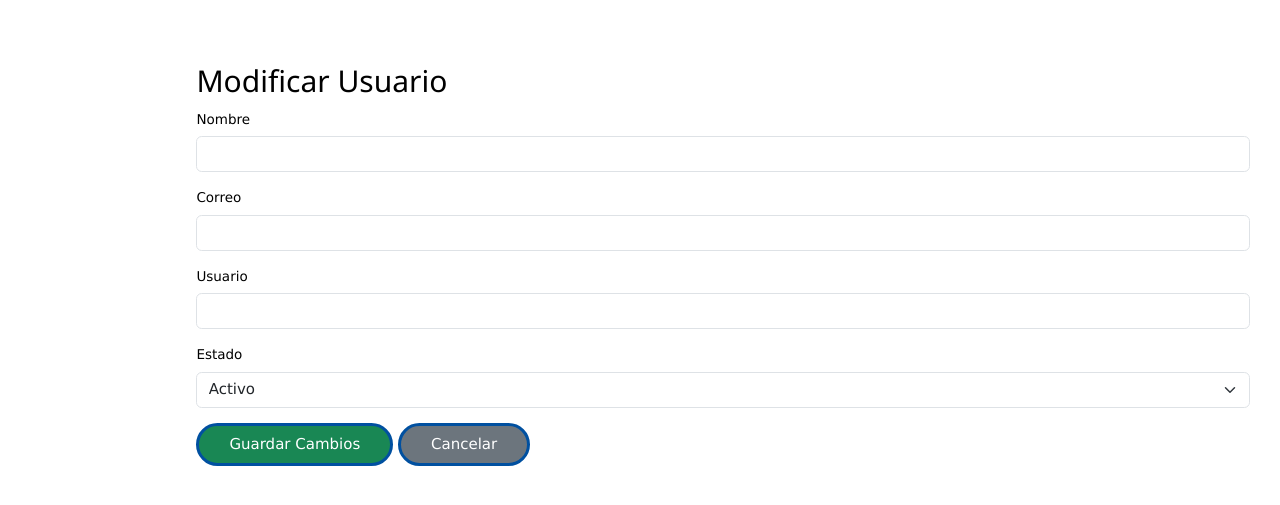
After one commit to Nacho-2010/Cliente-Servidor-Farmacia, a PHP site: page /Cliente-Servidor-Farmacia/Views/pages/actualizarUsuario.php in a window 1280 px wide. The commit adds this page. Shown: the top 505 px of the page. Run offline with PHP 8.4, Linux system fonts and the light colour scheme.

Commit message:
Implementación de modificación de usuarios

```diff
--- /dev/null
+++ b/Views/pages/actualizarUsuario.php
@@ -0,0 +1,56 @@
+<?php
+require_once $_SERVER["DOCUMENT_ROOT"] . "/Cliente-Servidor-Farmacia/Views/layout.php";
+?>
+
+<!DOCTYPE html>
+<html lang="es">
+<?php añadirCSS(); ?>
+
+<br>
+
+
+<main class="main-consultar">
+    <section class="consultar-container">
+        <h2>Modificar Usuario</h2>
+
+        <form method="POST">
+
+
+<!-- NOMBRE -->
+<div class="mb-3">
+    <label for="Nombre" class="form-label">Nombre</label>
+    <input type="text" class="form-control" name="Nombre" id="Nombre"
+           value="<?= htmlspecialchars($usuario["NOMBRE"] ?? '') ?>" required>
+</div>
+
+<!-- CORREO -->
+<div class="mb-3">
+    <label for="Correo" class="form-label">Correo</label>
+    <input type="email" class="form-control" name="Correo" id="Correo"
+           value="<?= htmlspecialchars($usuario["CORREO"] ?? '') ?>" required>
+</div>
+
+<!-- USUARIO -->
+<div class="mb-3">
+    <label for="Usuario" class="form-label">Usuario</label>
+    <input type="text" class="form-control" name="Usuario" id="Usuario"
+           value="<?= htmlspecialchars($usuario["USUARIO"] ?? '') ?>" required>
+</div>
+
+<!-- ESTADO -->
+<div class="mb-3">
+    <label for="Estado" class="form-label">Estado</label>
+    <select name="Estado" id="Estado" class="form-select" required>
+        <option value="1" <?= ($usuario["ID_ESTADO"] ?? '') == 1 ? 'selected' : '' ?>>Activo</option>
+        <option value="2" <?= ($usuario["ID_ESTADO"] ?? '') == 2 ? 'selected' : '' ?>>Inactivo</option>
+    </select>
+</div>
+
+<!-- BOTONES -->
+<button type="submit" class="btn btn-success">Guardar Cambios</button>
+<a href="/Cliente-Servidor-Farmacia/Views/pages/consultarUsuarios.php" class="btn btn-secondary">Cancelar</a>
+
+
+<?php añadirScripts(); ?>
+</body>
+</html>
--- a/Views/pages/consultarUsuarios.php
+++ b/Views/pages/consultarUsuarios.php
@@ -13,7 +13,7 @@ $resultado = ConsultarUsuarios();
     <?php verheader(); ?>
     <?php sidebar(); ?>
     <br><br><br>
-
+<br><br>
     <main class="main-consultar">
         <section class="consultar-container">
             <h2>Consultar Usuarios</h2>
@@ -58,7 +58,7 @@ $resultado = ConsultarUsuarios();
    <i class="fa <?= $fila["ID_ESTADO"] == 1 ? 'fa-toggle-on text-success' : 'fa-toggle-off text-danger'; ?>" style="font-size:1.5em;"></i>
 </a>
 
-                                        <a href="actualizarUsuario.php?q=<?= $fila["IdUsuario"]; ?>" class="btn">
+                                        <a href="/Cliente-Servidor-Farmacia/Controllers/usuarioController.php?accion=editarUsuario&q=<?= $fila["IdUsuario"]; ?>" class="btn">
                                             <i class="fa fa-edit" style="font-size:1.5em;"></i>
                                         </a>
                                     </td>
```
Also changed, not shown: Controllers/usuarioController.php (+38 -0 lines), Models/usuarioModel.php (+28 -0 lines).
